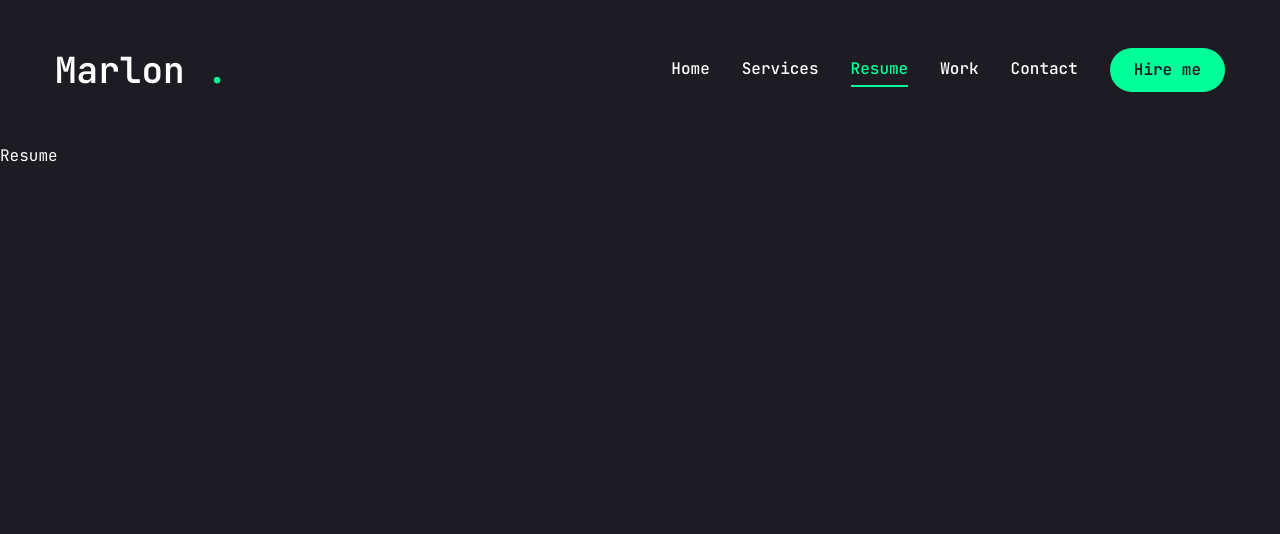
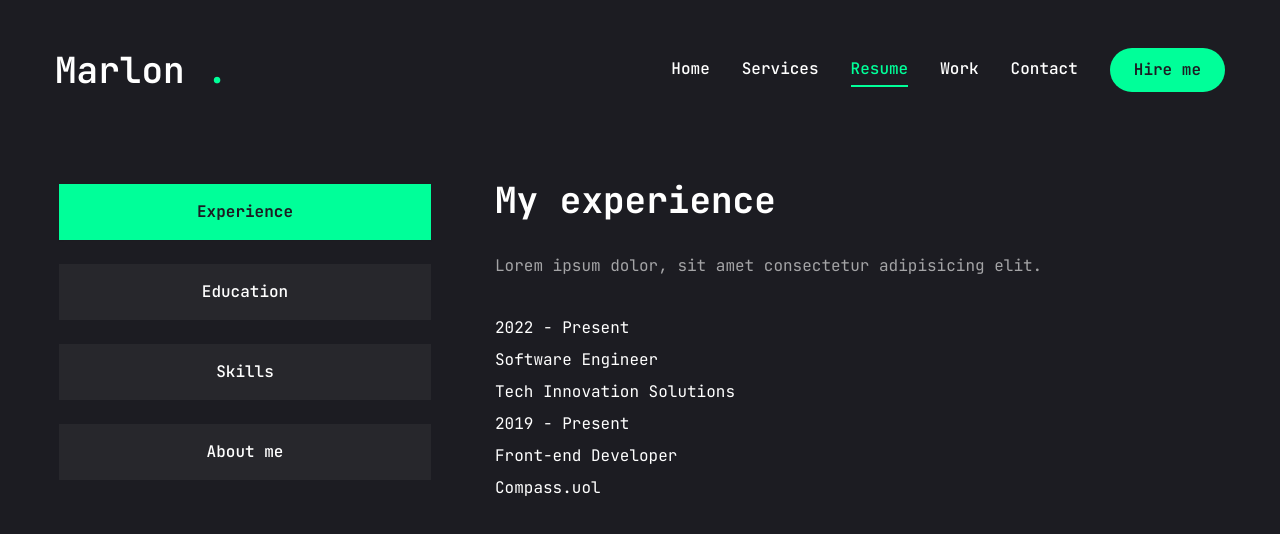
Before and after one commit to MarlonChi/portfolio, a Next.js app: page /resume in a window 1280 px wide. Shown: the top 534 px of the page. Built offline with nearby package versions, Linux system fonts and the light colour scheme.

Commit message:
feat: resume page structure

```diff
--- a/app/resume/page.tsx
+++ b/app/resume/page.tsx
@@ -1,7 +1,193 @@
-import React from "react";
+"use client";
+
+import {
+  FaHtml5,
+  FaCss3,
+  FaJs,
+  FaReact,
+  FaFigma,
+  FaNodeJs,
+} from "react-icons/fa";
+import { SiTailwindcss, SiNextdotjs } from "react-icons/si";
+import { motion } from "framer-motion";
+import { Tabs, TabsContent, TabsList, TabsTrigger } from "@/components/ui/tabs";
+import { ScrollArea } from "@/components/ui/scroll-area";
+
+const about = {
+  title: "About me",
+  description: "Lorem ipsum dolor, sit amet consectetur adipisicing elit.",
+  info: [
+    {
+      fieldName: "Name",
+      fieldValue: "Marlon Chiodelli",
+    },
+    {
+      fieldName: "Phone",
+      fieldValue: "+55 54 99991 9525",
+    },
+    {
+      fieldName: "Experience",
+      fieldValue: "5+ Years",
+    },
+    {
+      fieldName: "Nationality",
+      fieldValue: "Brasilian",
+    },
+    {
+      fieldName: "Email",
+      fieldValue: "marlonchiodelli@hotmail.com",
+    },
+    {
+      fieldName: "Languages",
+      fieldValue: "English, Portuguese",
+    },
+  ],
+};
+
+const experience = {
+  icon: "/assets/resume/badge.svg",
+  title: "My experience",
+  description: "Lorem ipsum dolor, sit amet consectetur adipisicing elit.",
+  items: [
+    {
+      company: "Tech Innovation Solutions",
+      position: "Software Engineer",
+      duration: "2022 - Present",
+      description:
+        "Lorem ipsum dolor, sit amet consectetur adipisicing elit. Quisquam, quos alias.",
+    },
+    {
+      company: "Compass.uol",
+      position: "Front-end Developer",
+      duration: "2019 - Present",
+      description:
+        "Lorem ipsum dolor, sit amet consectetur adipisicing elit. Quisquam, quos alias.",
+    },
+  ],
+};
+
+const education = {
+  icon: "/assets/resume/cap.svg",
+  title: "My education",
+  description: "Lorem ipsum dolor, sit amet consectetur adipisicing elit.",
+  items: [
+    {
+      institution: "Online Course Platform",
+      degree: "Full Stack Web Development Bootcamp",
+      duration: "2022",
+    },
+    {
+      institution: "Code Academy",
+      degree: "Front-end Track",
+      duration: "2020 - 2023",
+    },
+  ],
+};
+
+const skills = {
+  title: "My skills",
+  description: "Lorem ipsum dolor, sit amet consectetur adipisicing elit.",
+  skillList: [
+    {
+      icon: <FaHtml5 />,
+      name: "html 5",
+    },
+    {
+      icon: <FaCss3 />,
+      name: "css 3",
+    },
+    {
+      icon: <FaJs />,
+      name: "javascript",
+    },
+    {
+      icon: <FaReact />,
+      name: "react.js",
+    },
+    {
+      icon: <SiNextdotjs />,
+      name: "next.js",
+    },
+    {
+      icon: <SiTailwindcss />,
+      name: "tailwind.css",
+    },
+    {
+      icon: <FaNodeJs />,
+      name: "node.js",
+    },
+    {
+      icon: <FaFigma />,
+      name: "figma",
+    },
+  ],
+};
 
 const Resume = () => {
-  return <div>Resume</div>;
+  return (
+    <motion.div
+      initial={{ opacity: 0 }}
+      animate={{
+        opacity: 1,
+        transition: {
+          delay: 2.4,
+          duration: 0.4,
+          ease: "easeIn",
+        },
+      }}
+      className="min-h-[80vh] flex items-center justify-center py-12 xl:py-0"
+    >
+      <div className="container mx-auto">
+        <Tabs
+          defaultValue="experience"
+          className="flex flex-col xl:flex-row gap-[60px]"
+        >
+          <TabsList className="flex flex-col w-full max-w-[380px] mx-auto xl:mx-0 gap-6">
+            <TabsTrigger value="experience">Experience</TabsTrigger>
+            <TabsTrigger value="education">Education</TabsTrigger>
+            <TabsTrigger value="skills">Skills</TabsTrigger>
+            <TabsTrigger value="about">About me</TabsTrigger>
+          </TabsList>
+
+          <div className="min-h-[70vh] w-full">
+            <TabsContent value="experience" className="w-full">
+              <div className="flex flex-col gap-[30px] text-center xl:text-left">
+                <h3 className="text-4xl font-bold">{experience.title}</h3>
+                <p className="max-w-[600px] text-white/60 mx-auto xl:mx-0">
+                  {experience.description}
+                </p>
+                <ScrollArea className="h-[400px]">
+                  <ul>
+                    {experience.items.map((item, index) => {
+                      return (
+                        <li key={index}>
+                          <span>{item.duration}</span>
+                          <h3>{item.position}</h3>
+                          <div>
+                            <span></span>
+                            <p>{item.company}</p>
+                          </div>
+                        </li>
+                      );
+                    })}
+                  </ul>
+                </ScrollArea>
+              </div>
+            </TabsContent>
+            <TabsContent value="education" className="w-full">
+              education
+            </TabsContent>
+            <TabsContent value="skills" className="w-full">
+              skills
+            </TabsContent>
+            <TabsContent value="about" className="w-full">
+              about me
+            </TabsContent>
+          </div>
+        </Tabs>
+      </div>
+    </motion.div>
+  );
 };
 
 export default Resume;
--- a/components/ui/tabs.tsx
+++ b/components/ui/tabs.tsx
@@ -1,11 +1,11 @@
-"use client"
+"use client";
 
-import * as React from "react"
-import * as TabsPrimitive from "@radix-ui/react-tabs"
+import * as React from "react";
+import * as TabsPrimitive from "@radix-ui/react-tabs";
 
-import { cn } from "@/lib/utils"
+import { cn } from "@/lib/utils";
 
-const Tabs = TabsPrimitive.Root
+const Tabs = TabsPrimitive.Root;
 
 const TabsList = React.forwardRef<
   React.ElementRef<typeof TabsPrimitive.List>,
@@ -13,14 +13,11 @@
 >(({ className, ...props }, ref) => (
   <TabsPrimitive.List
     ref={ref}
-    className={cn(
-      "inline-flex h-10 items-center justify-center rounded-md bg-slate-100 p-1 text-slate-500 dark:bg-slate-800 dark:text-slate-400",
-      className
-    )}
+    className={cn("inline-flex h-auto rounded-md p-1 text-primary", className)}
     {...props}
   />
-))
-TabsList.displayName = TabsPrimitive.List.displayName
+));
+TabsList.displayName = TabsPrimitive.List.displayName;
 
 const TabsTrigger = React.forwardRef<
   React.ElementRef<typeof TabsPrimitive.Trigger>,
@@ -29,13 +26,13 @@
   <TabsPrimitive.Trigger
     ref={ref}
     className={cn(
-      "inline-flex items-center justify-center whitespace-nowrap rounded-sm px-3 py-1.5 text-sm font-medium ring-offset-white transition-all focus-visible:outline-none focus-visible:ring-2 focus-visible:ring-slate-950 focus-visible:ring-offset-2 disabled:pointer-events-none disabled:opacity-50 data-[state=active]:bg-white data-[state=active]:text-slate-950 data-[state=active]:shadow-sm dark:ring-offset-slate-950 dark:focus-visible:ring-slate-300 dark:data-[state=active]:bg-slate-950 dark:data-[state=active]:text-slate-50",
+      "inline-flex items-center w-full bg-[#27272c] justify-center whitespace-nowrap text-white rounded-lg p-3 text-balance font-medium ring-offset-white transition-all disabled:pointer-events-none disabled:opacity-50 data-[state=active]:bg-accent data-[state=active]:text-primary data-[state=active]:font-bold data-[state=active]:shadow-sm",
       className
     )}
     {...props}
   />
-))
-TabsTrigger.displayName = TabsPrimitive.Trigger.displayName
+));
+TabsTrigger.displayName = TabsPrimitive.Trigger.displayName;
 
 const TabsContent = React.forwardRef<
   React.ElementRef<typeof TabsPrimitive.Content>,
@@ -44,12 +41,12 @@
   <TabsPrimitive.Content
     ref={ref}
     className={cn(
-      "mt-2 ring-offset-white focus-visible:outline-none focus-visible:ring-2 focus-visible:ring-slate-950 focus-visible:ring-offset-2 dark:ring-offset-slate-950 dark:focus-visible:ring-slate-300",
+      "min-h-[480px] ring-offset-white focus-visible:outline-none focus-visible:ring-2 focus-visible:ring-slate-950 focus-visible:ring-offset-2 dark:ring-offset-slate-950 dark:focus-visible:ring-slate-300",
       className
     )}
     {...props}
   />
-))
-TabsContent.displayName = TabsPrimitive.Content.displayName
+));
+TabsContent.displayName = TabsPrimitive.Content.displayName;
 
-export { Tabs, TabsList, TabsTrigger, TabsContent }
+export { Tabs, TabsList, TabsTrigger, TabsContent };
```
